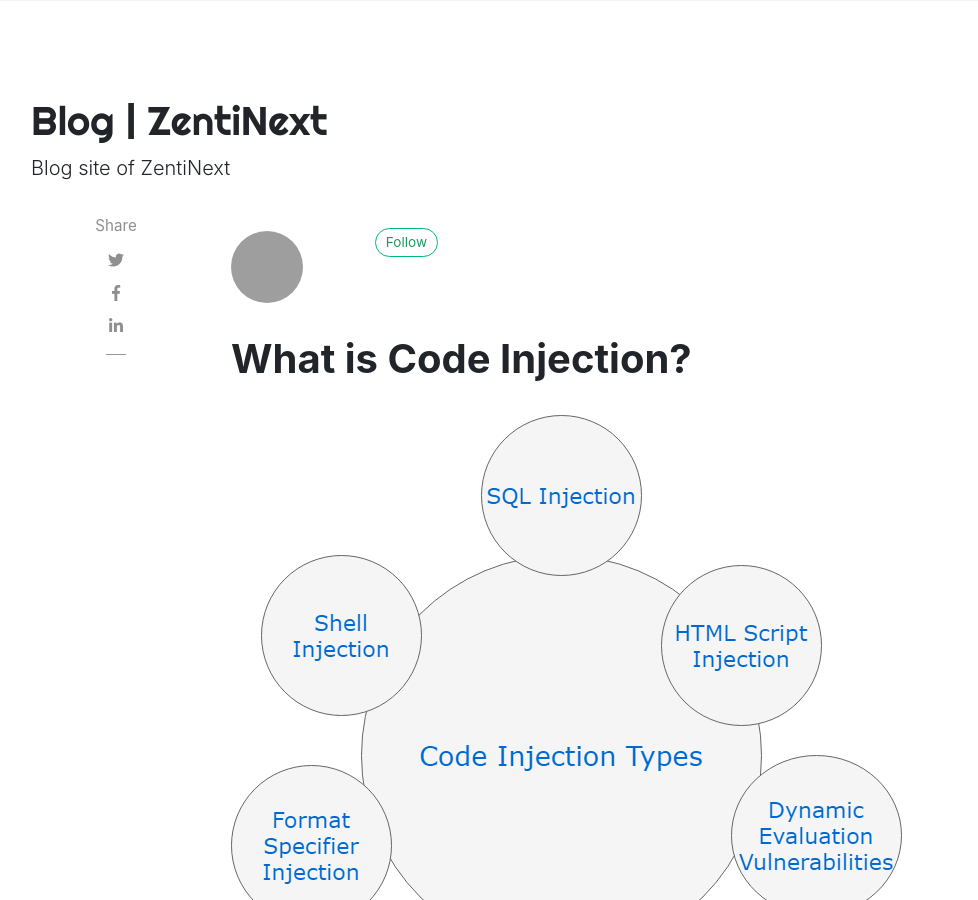
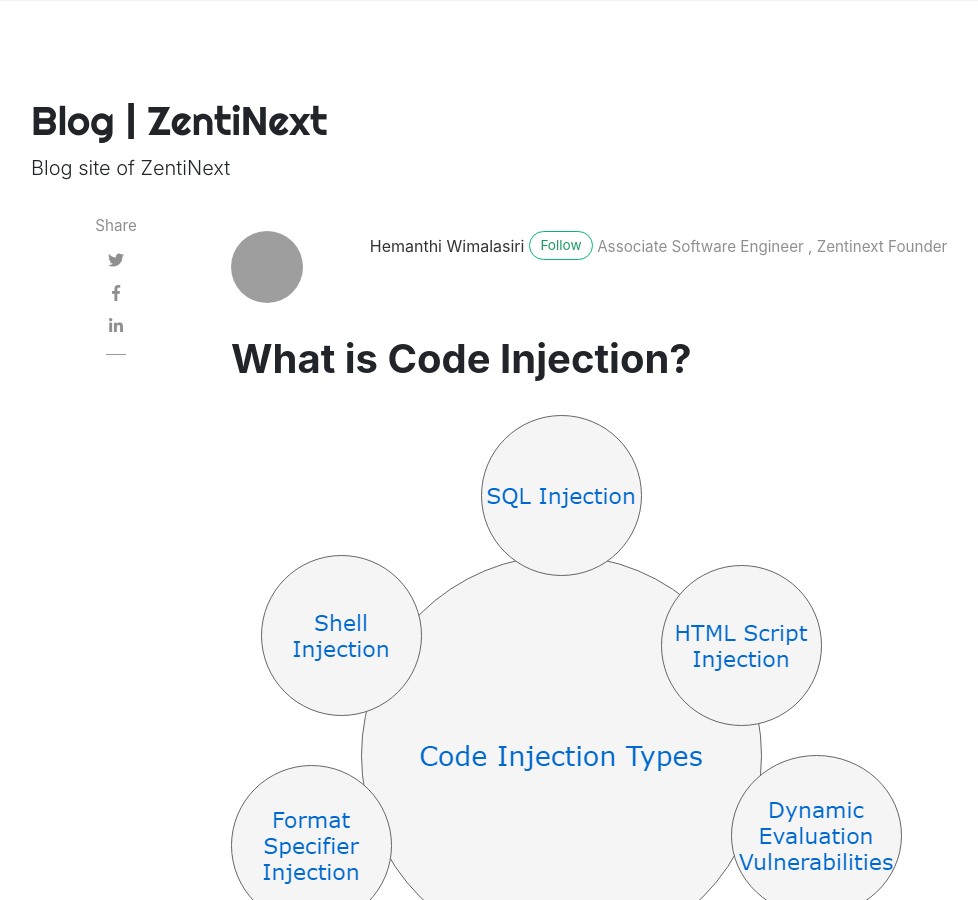
Before and after one commit to ZentiNext/zentinext-blog, a Jekyll site: the page built from _posts/2018-11-12-what-is-code-injection.md, in a window 1280 px wide and 900 px high. Shown: the whole window, without its empty margins (54-1032 px from the left). Built offline with Jekyll 4.4.1, drawn with Linux system fonts in a browser that asks for light colours; nearby versions of some CDN libraries; comment, search, counter and statistics services are not loaded; grey boxes are pictures that could not be loaded.

Commit message:
Change Content

```diff
--- a/_config.yml
+++ b/_config.yml
@@ -13,7 +13,7 @@ permalink: /:title/
 
 # Authors
 authors:
-  sal:
+  mottretor:
     name: mottretor
     display_name: Pasindu Marasinghe
     gravatar: 68d4f7d413de227accc9438594ce0846
@@ -21,14 +21,14 @@ authors:
     web: https://blog.zentinext.com
     twitter: https://twitter.com/mottretor
     description: "ZentiNext Founder"
-  john:
-    name: jhwimalasiri
+  jhwimalasiri:
+    name: Jhwimalasiri
     display_name: Hemanthi Wimalasiri
-    gravatar: b1cc14991db7a456fcd761680bbc8f81
+    gravatar: 4025b3b2066acae521575ed6c5e749f7
     email: hwimalasiri@gmail.com
     web: https://blog.zentinext.com
     twitter: https://twitter.com/JHWimalasiri
-    description: "Zentinext Founder"
+    description: "Associate Software Engineer , Zentinext Founder"
 
 # Plugins
 plugins:
--- a/_posts/2018-11-12-what-is-code-injection.md
+++ b/_posts/2018-11-12-what-is-code-injection.md
@@ -15,7 +15,7 @@ Code Injection is introducing or injecting code into a program which will alter
 
 Below is an illustration of a few types of code injection,
 
-![Types of Code Injection](assets/images/code-injection.png)
+![Types of Code Injection](../assets/images/code-injection.png)
 
 **SQL injection:** Inject commands that can read or modify database
 
```
Also changed, not shown: other parts of _posts/2018-11-12-what-is-code-injection.md (+1 -1 lines).
